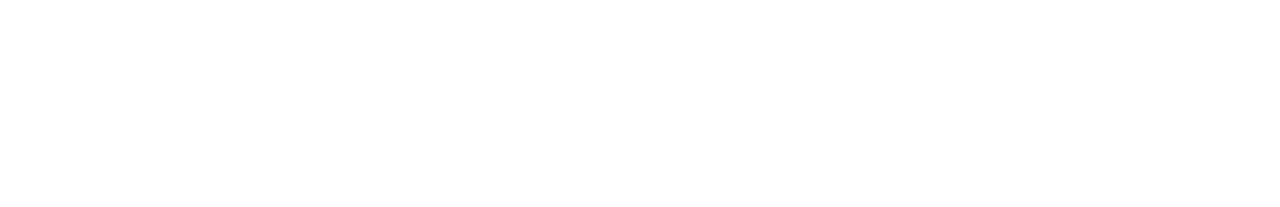
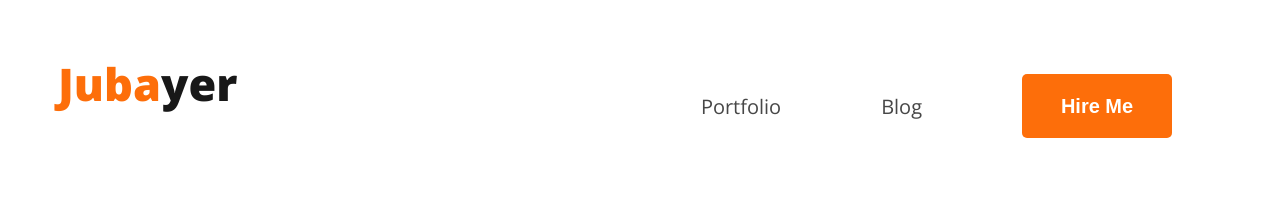
Before and after one commit to sojibjubayer/developer-portfolio, a plain HTML site: page index.html in a window 1280 px wide. Drawn offline with nearby package versions, Linux system fonts and the light colour scheme.

Commit message:
header basic design done

```diff
--- a/index.html
+++ b/index.html
@@ -3,11 +3,22 @@
 <head>
     <meta charset="UTF-8">
     <meta name="viewport" content="width=device-width, initial-scale=1.0">
+    <link rel="preconnect" href="https://fonts.googleapis.com">
+<link rel="preconnect" href="https://fonts.gstatic.com" crossorigin>
+<link href="https://fonts.googleapis.com/css2?family=Open+Sans:ital,wght@0,400;0,700;0,800;1,400&display=swap" rel="stylesheet">
     <title>Jubayer Hossain</title>
+    <link rel="stylesheet" href="styles/portfolio.css">
 </head>
 <body>
     <header>
-
+        <nav>
+            <h3 class="nav-title"><span class="title-part">Juba</span>yer</h3>
+            <ul>
+                <li><a href="#portfolio">Portfolio</a></li>
+                <li><a href="#blog">Blog</a></li>
+                <li><a href="#hire me"><button class="btn-primary">Hire Me</button></a></li>
+            </ul>
+        </nav>
     </header>
     <main>
 
--- /dev/null
+++ b/styles/portfolio.css
@@ -0,0 +1,55 @@
+/* font design  */
+body {
+    font-family: 'Open Sans', sans-serif;
+}
+
+/* NAV design  */
+nav {
+    display: flex;
+    justify-content: space-between;
+    margin: 0 50px;
+    /* align-items: center; */
+}
+
+nav>ul {
+    display: flex;
+    align-items: center;
+}
+
+nav ul li {
+    list-style: none;
+    margin: 50px;
+
+}
+
+nav ul li a {
+    text-decoration: none;
+    color:  #474747;
+    font-size: 20px;
+    font-weight: 400;
+
+}
+
+.nav-title {
+    color: #181818;
+    text-shadow: 0px 4px 4px 0px rgba(0, 0, 0, 0.25);
+    font-size: 45px;
+    font-weight: 800;
+
+}
+
+.title-part {
+    color: #FD6E0A;
+}
+
+.btn-primary {
+    width: 150px;
+    height: 64px;
+    border-radius: 5px;
+    background: #FD6E0A;
+    border: 0px;
+    color: #FFF;
+    font-size: 20px;
+    font-weight: 700;
+    padding:18 35;
+}
```
Also changed, not shown: images/developer.png (added), images/hardy.png (added), images/header_bg.png (added), images/icons/facebook.png (added), images/icons/insta.png (added), images/icons/js.png (added), images/icons/mongo.png (added), images/icons/nodejs.png (added), images/icons/react.png (added), images/icons/twitter.png (added).
